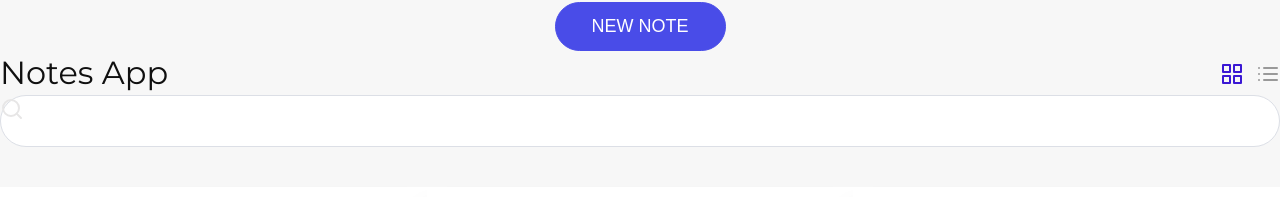
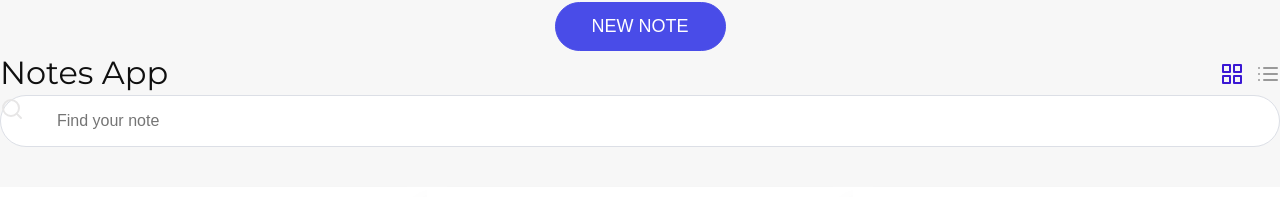
Before and after one commit to neoxanter/vue-notes-base, a Vue app: page / in a window 1280 px wide. Shown: the part 290-487 px from the top of the page. Built offline with nearby package versions, Linux system fonts and the light colour scheme.

Commit message:
Fixed a bug - added a forgotten bind placeholder

```diff
--- a/src/components/Search.vue
+++ b/src/components/Search.vue
@@ -20,7 +20,7 @@
       </div>
     </div>
 
-    <input type="text" v-model="search" />
+    <input type="text" :placeholder="placeholder" v-model="search" />
   </div>
 </template>
 
```
